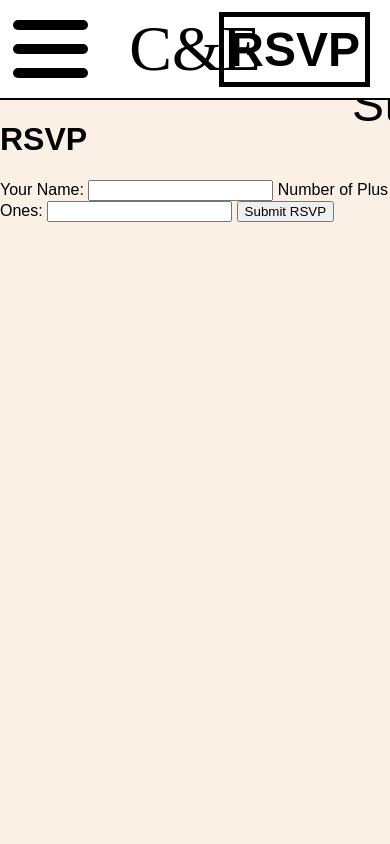
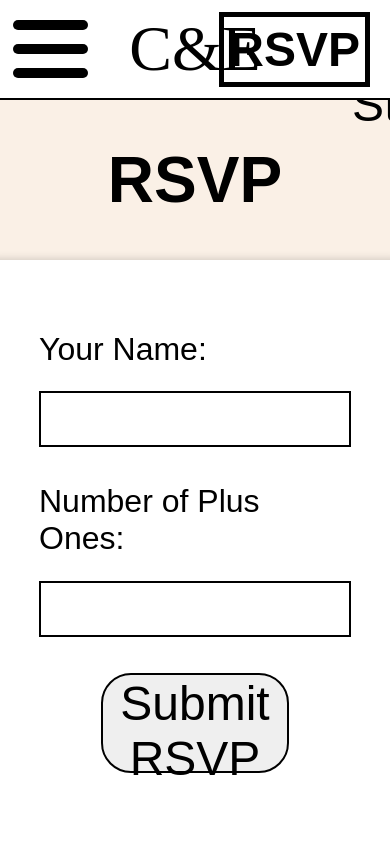
Before and after one commit to EricMTodd/wedding-site, a Flask app: page /rsvp in a window 390 px wide; the page is wider, and only the part inside the window is pictured. Run offline with Flask 3, Linux system fonts and the light colour scheme.

Commit message:
RSVP mobile styles added.

```diff
--- a/static/css/rsvp.css
+++ b/static/css/rsvp.css
@@ -23,5 +23,52 @@
 
 /* Mobile styles */
 @media (orientation: portrait) {
+    main {
+        font-size: 2em;
+        display: flex;
+        flex-direction: column;
+        justify-content: flex-start;
+        align-items: center;
+    }
 
+    form {
+        display: flex;
+        flex-direction: column;
+        background-color: white;
+        border-radius: 5px;
+        box-shadow: 0px 0px 10px rgba(0, 0, 0, 0.2);
+        padding: 50px;
+        width: 80%;
+        height: 500px;
+        justify-content: space-evenly
+    }
+
+    input {
+        margin-bottom: 15px;
+        height: 50px;
+        font-size: 1.7em;
+        border: 2px solid black;
+        margin-top: 2px;
+    }
+
+    button {
+        height: 100px;
+        font-size: 1.5em;
+        width: 60%;
+        margin: 0 auto;
+        border-radius: 30px;
+        border: 2px solid black;
+    }
+
+    input[type=number]::-webkit-inner-spin-button,
+    input[type=number]::-webkit-outer-spin-button {
+        -webkit-appearance: none; /* Remove default appearance */
+        margin: 0; /* Remove default margin */
+        display: none;
+    }
+
+    input[type=number] {
+        /* Prevent spinner buttons from showing up */
+        -moz-appearance: textfield; /* Firefox */
+    }
 }
```
